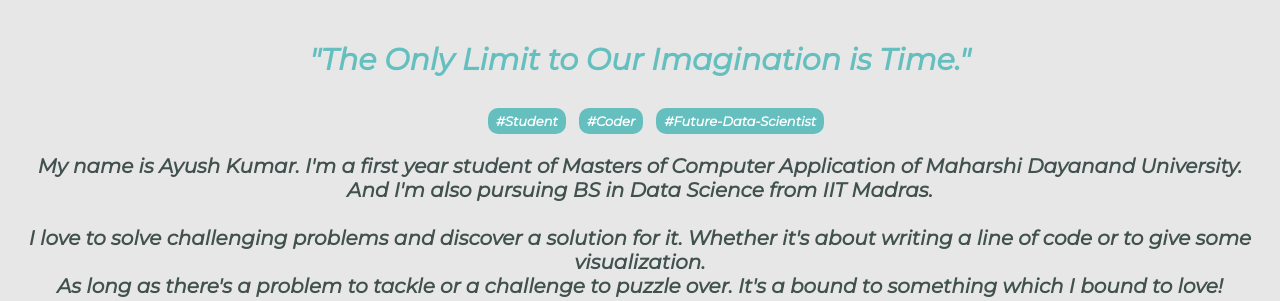
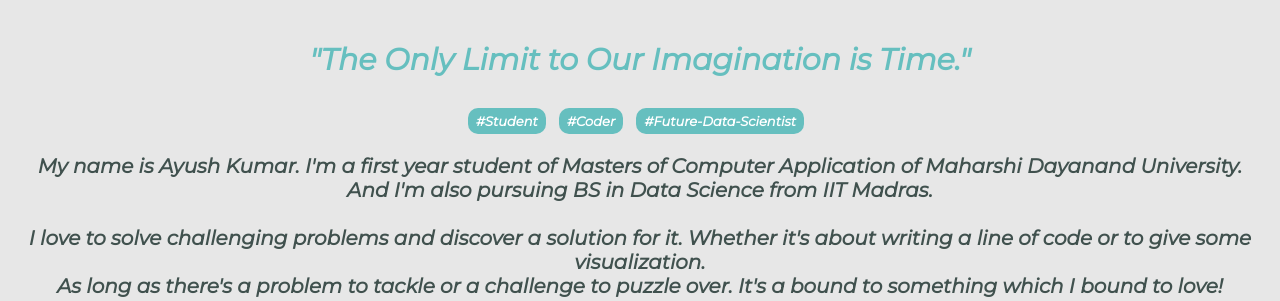
Before and after one commit to aayush138/Devfolio-website, a Django app: page / in a window 1280 px wide. Shown: the part 784-1085 px from the top of the page. Run offline with Django 4.2, Linux system fonts and the light colour scheme.

Commit message:
portfolio v1.0

```diff
--- a/template/home.html
+++ b/template/home.html
@@ -26,7 +26,7 @@
         <h3 >About Me</h3>
         <div id="about" class="about">
             <h2 style="color: #66BFBF;">"The Only Limit to Our Imagination is Time."</h2>
-            <ul class="tags">
+            <ul class="tags" style="padding-left: 0px;">
                 <li class="tag">#Student</li>
                 <li class="tag">#Coder</li>
                 <li class="tag">#Future-Data-Scientist</li>
```
